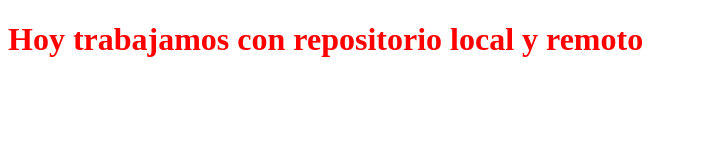
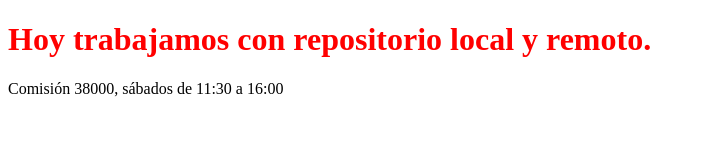
Before and after one commit to Brunillo19/Proyecto, a plain HTML site: page index.html in a window 1280 px wide. Shown: the whole page, without its empty margins (0-705 px from the left). Drawn offline with Linux system fonts and the light colour scheme.

Commit message:
Añadimos párrafo

```diff
--- a/index.html
+++ b/index.html
@@ -8,6 +8,7 @@
     <link rel="stylesheet" href="./css/style.css">
 </head>
 <body>
-    <h1>Hoy trabajamos con repositorio local y remoto</h1>
+    <h1>Hoy trabajamos con repositorio local y remoto.</h1>
+    <p>Comisión 38000, sábados de 11:30 a 16:00</p>
 </body>
 </html>
```
